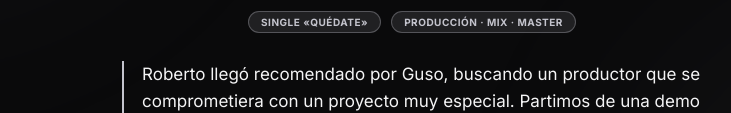
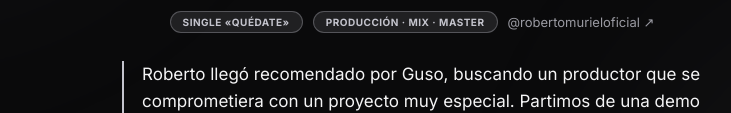
Before and after one commit to LarryProg/packsv2, a plain HTML site: page CASO ROBERTO @larry.prod.html in a window 1280 px wide. Shown: the part 426-539 px from the top of the page, without its empty margins (228-959 px from the left). Drawn offline with Linux system fonts and the light colour scheme.

Commit message:
Caso Roberto: link a su Instagram
Co-Authored-By: Claude Opus 5.5 <noreply@anthropic.com>

```diff
--- a/CASO ROBERTO @larry.prod.html
+++ b/CASO ROBERTO @larry.prod.html
@@ -140,6 +140,7 @@ h1 .accent{color:var(--red)}
     <div class="meta">
       <span class="tag">Single «Quédate»</span>
       <span class="tag">Producción · Mix · Master</span>
+      <a class="ig" href="https://www.instagram.com/robertomurieloficial/" target="_blank" rel="noopener noreferrer">@robertomurieloficial ↗</a>
     </div>
   </header>
 
```
